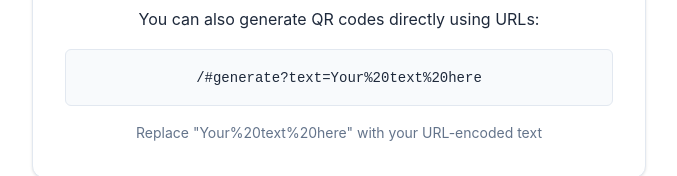
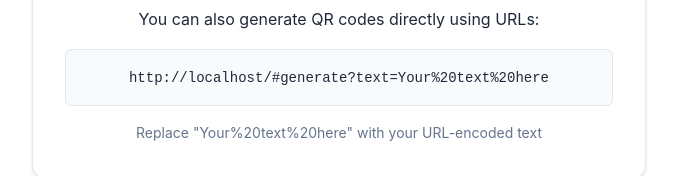
Before and after one commit to Cheersupzoo/free-qrcode, a Svelte app: page / in a window 1280 px wide. Shown: the part 775-951 px from the top of the page, without its empty margins (301-978 px from the left). Built offline with nearby package versions, Linux system fonts and the light colour scheme.

Commit message:
Updated Home.svelte

```diff
--- a/src/routes/Home.svelte
+++ b/src/routes/Home.svelte
@@ -60,7 +60,7 @@
       <h2>Direct URL Generation</h2>
       <p>You can also generate QR codes directly using URLs:</p>
       <div class="url-example">
-        <code>/#generate?text=Your%20text%20here</code>
+        <code>{window.location.origin}/#generate?text=Your%20text%20here</code>
       </div>
       <p class="url-note">Replace "Your%20text%20here" with your URL-encoded text</p>
     </div>
```
